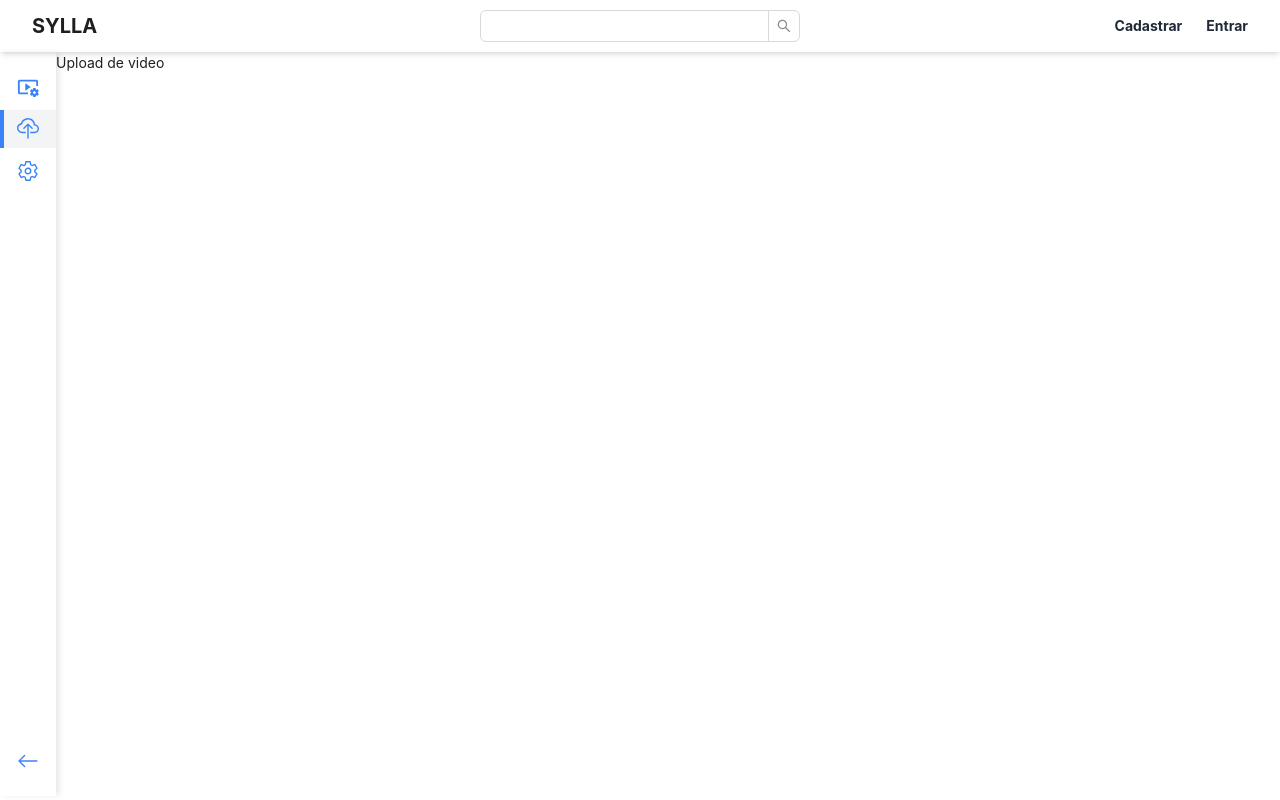
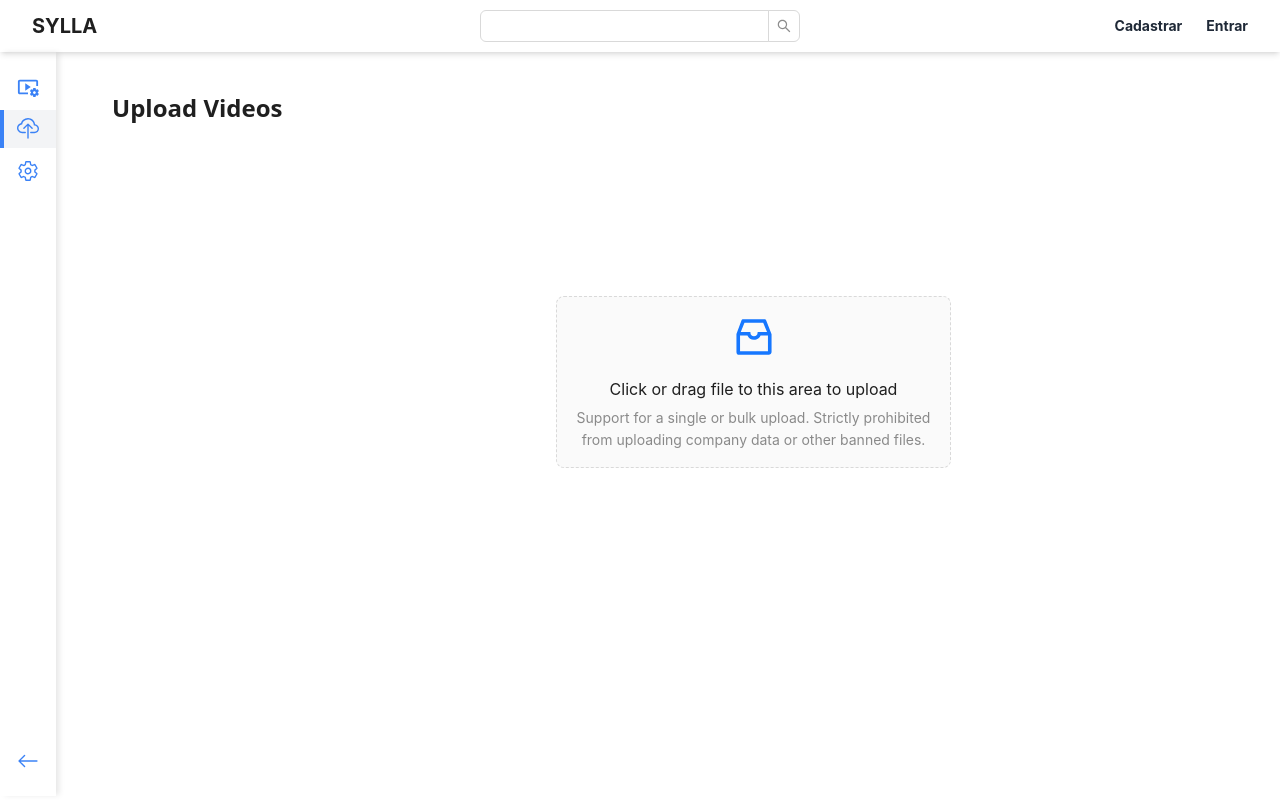
Before and after one commit to Neandertais/sylla_old, a React (Vite) app in the folder code/web/: page /course/any/settings/upload in a window 1280 px wide. Built offline with nearby package versions, Linux system fonts and the light colour scheme; no server answers.

Commit message:
upload video

```diff
--- a/code/web/src/routes/course/UploadVideo.tsx
+++ b/code/web/src/routes/course/UploadVideo.tsx
@@ -1,9 +1,51 @@
+import React from 'react';
+import { InboxOutlined } from '@ant-design/icons';
+import type { UploadProps } from 'antd';
+import { message, Upload } from 'antd';
 import LayoutSideBar from "@components/LayoutSideBar";
+
+
+const { Dragger } = Upload;
+
+/*const props: UploadProps = {
+  name: 'file',
+  multiple: true,
+  action: 'https://www.mocky.io/v2/5cc8019d300000980a055e76',
+  onChange(info) {
+    const { status } = info.file;
+    if (status !== 'uploading') {
+      console.log(info.file, info.fileList);
+    }
+    if (status === 'done') {
+      message.success(`${info.file.name} file uploaded successfully.`);
+    } else if (status === 'error') {
+      message.error(`${info.file.name} file upload failed.`);
+    }
+  },
+  onDrop(e) {
+    console.log('Dropped files', e.dataTransfer.files);
+  },
+};
+*/
+
+
 
 export default function UploadVideo() {
   return (
     <LayoutSideBar>
-      <h1>Upload de video</h1>
+      <h1 className="font-sans font-bold text-2xl ml-14 mt-10">Upload Videos</h1>
+      <div style={{ width: '395px', height: '172px', marginLeft: ' 500px', marginTop:'172px' }}>
+        <Dragger >
+          <p className="ant-upload-drag-icon">
+            <InboxOutlined />
+          </p>
+          <p className="ant-upload-text">Click or drag file to this area to upload</p>
+          <p className="ant-upload-hint">
+            Support for a single or bulk upload. Strictly prohibited from uploading company data or other
+            banned files.
+          </p>
+        </Dragger>
+      </div>
     </LayoutSideBar>
   );
 }
```
